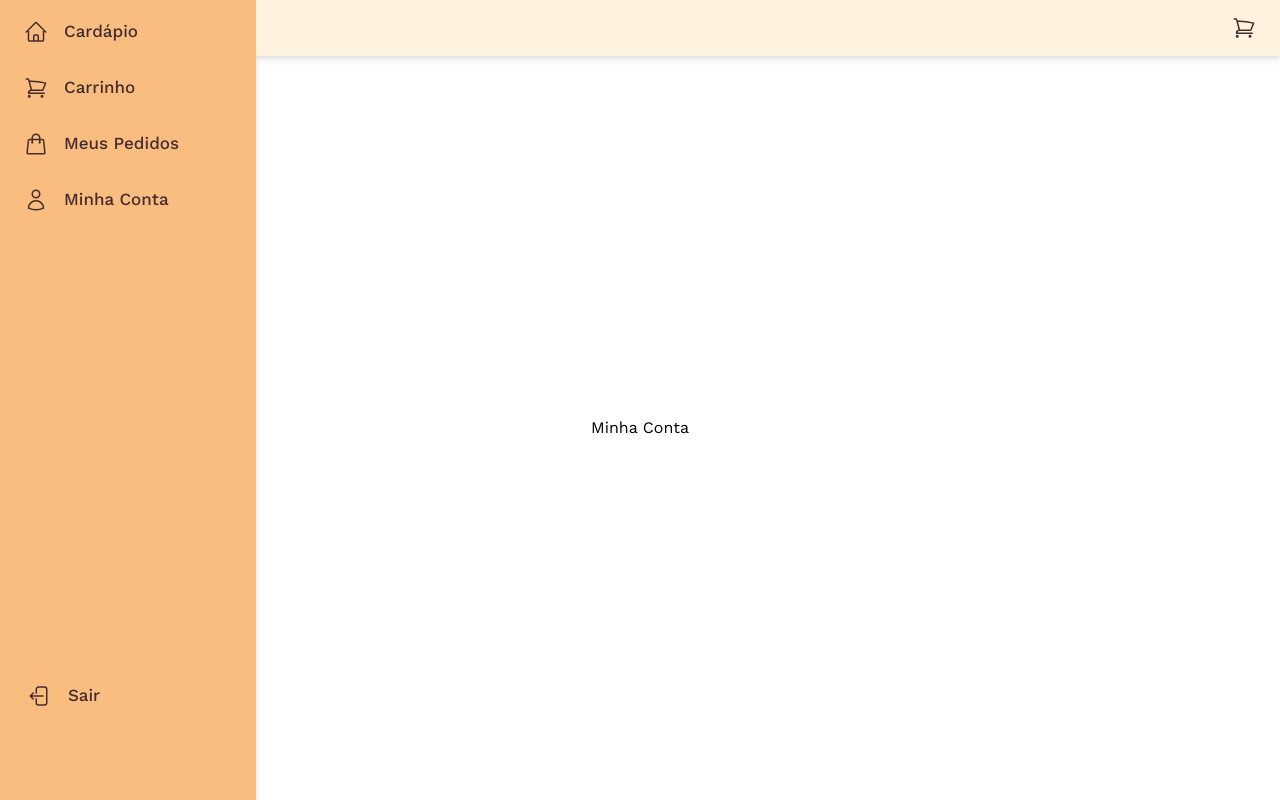
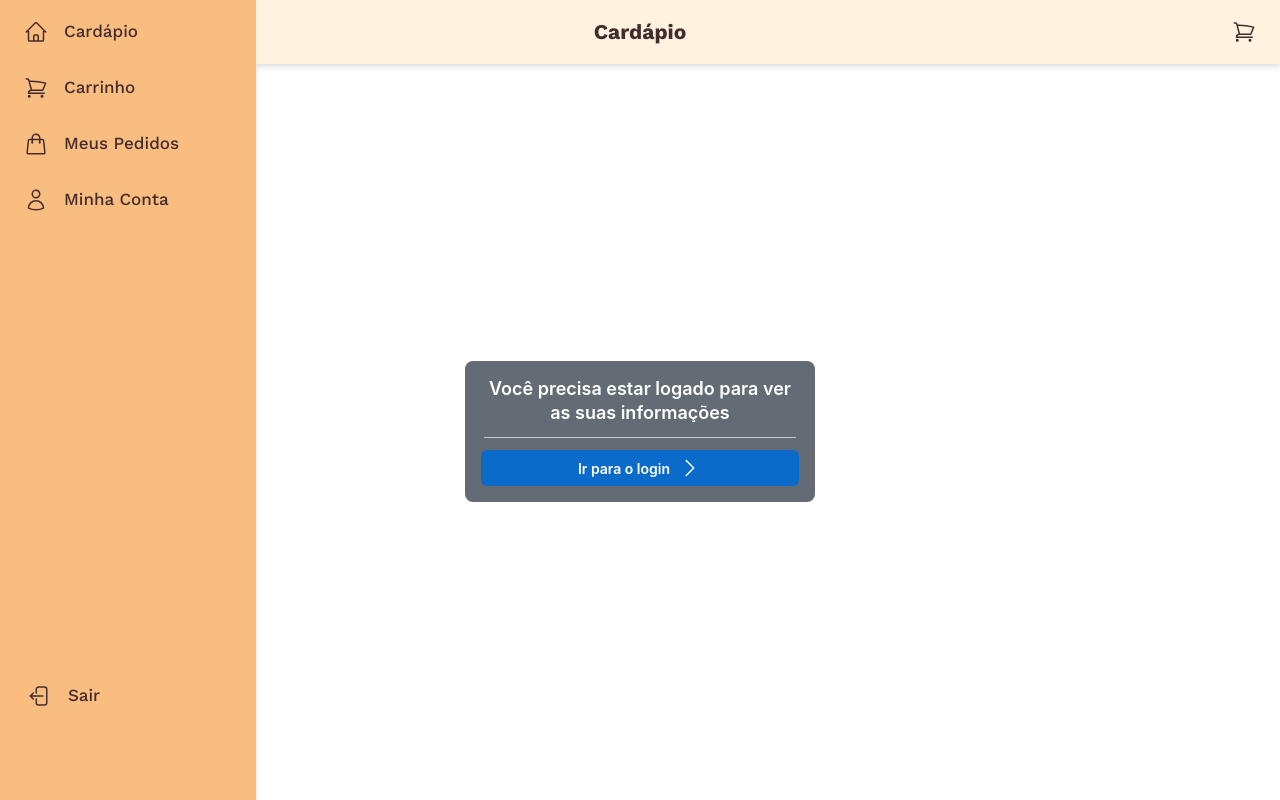
Before and after one commit to LuisHenrique97/case-prospertech, a Next.js app: page /account in a window 1280 px wide. Built offline with nearby package versions, Linux system fonts and the light colour scheme.

Commit message:
feat: [additionals] - Navigation to authentication

```diff
--- a/app/account/page.tsx
+++ b/app/account/page.tsx
@@ -1,8 +1,10 @@
 "use client";
 
 import { UserAuth, logout } from "@/lib/Redux/AuthSlice/auth-slice";
+import { Avatar, Button, Card, Divider, Typography } from "@mui/joy";
 import { useRouter } from "next/navigation";
 import { useDispatch, useSelector } from "react-redux";
+import { ChevronRightIcon } from "@heroicons/react/24/outline";
 
 export default function Account() {
 	const auth = useSelector(UserAuth);
@@ -11,19 +13,66 @@ export default function Account() {
 
 	return (
 		<main className="card">
-			<div>Minha Conta</div>
-			{auth.isAuth && (
-				<div>
-					<p>{auth.user.name}</p>
-					<p>{auth.user.email}</p>
+			{auth.isAuth ? (
+				<Card variant="solid">
+					<div className="flex gap-2 items-center">
+						<Avatar size="lg" />
+						<div>
+							<Typography level="title-lg" sx={{ color: "#fff" }}>
+								{auth.user.name}
+							</Typography>
 
-					<button
-						onClick={() => dispatch(logout()) && router.push("/auth/login")}
-						className="bg-primary"
+							<Typography sx={{ color: "#fff" }}>{auth.user.email}</Typography>
+						</div>
+					</div>
+
+					<Divider
+						inset="context"
+						sx={{
+							backgroundColor: "#c8c8ce",
+							width: "98%",
+							display: "flex",
+							alignSelf: "center",
+						}}
+					/>
+
+					<Button
+						onClick={() => dispatch(logout())}
+						endDecorator={
+							<ChevronRightIcon color="#fff" width={24} height={24} />
+						}
+						color="danger"
 					>
 						Sair
-					</button>
-				</div>
+					</Button>
+				</Card>
+			) : (
+				<Card variant="solid" sx={{ width: "350px" }}>
+					<Typography
+						level="title-lg"
+						sx={{ color: "#fff", textAlign: "center" }}
+					>
+						Você precisa estar logado para ver as suas informações
+					</Typography>
+					<Divider
+						inset="context"
+						sx={{
+							backgroundColor: "#c8c8ce",
+							width: "98%",
+							display: "flex",
+							alignSelf: "center",
+						}}
+					/>
+					<Button
+						onClick={() => router.push("/auth/login")}
+						endDecorator={
+							<ChevronRightIcon color="#fff" width={24} height={24} />
+						}
+						color="primary"
+					>
+						Ir para o login
+					</Button>
+				</Card>
 			)}
 		</main>
 	);
--- a/app/auth/login/page.tsx
+++ b/app/auth/login/page.tsx
@@ -19,19 +19,19 @@ export default function Login() {
 	const router = useRouter();
 
 	const createAccount = useSelector(UserRegister);
-	console.log(createAccount);
 
 	const {
 		register,
+
 		handleSubmit,
 		formState: { errors },
 	} = useForm<Inputs>();
+
 	const onSubmit: SubmitHandler<Inputs> = (data) => {
 		createAccount.filter((item) => {
 			const email = item?.email === data.email;
 			const password = item?.password === data.password;
 			if (email && password) {
-				console.log("Iguais");
 				dispatch(login({ ...data, id: item.id, name: item.name }));
 				router.push("/account");
 			} else {
@@ -43,13 +43,18 @@ export default function Login() {
 	return (
 		<main className="card">
 			<div className="bg-white w-screen h-full  flex flex-col items-center justify-between">
-				<div className="flex self-start p-4">
-					<ArrowLeftIcon
-						width={24}
-						height={24}
-						className="cursor-pointer mr-3 text-tertiary"
-					/>
-					<button>
+				<div className="flex self-start">
+					<button
+						className="flex self-start p-4 w-max"
+						onClick={() => {
+							router.back(), console.log("1");
+						}}
+					>
+						<ArrowLeftIcon
+							width={24}
+							height={24}
+							className="mr-2 text-tertiary"
+						/>
 						<p className="text-tertiary font-medium ">Voltar</p>
 					</button>
 				</div>
@@ -104,17 +109,16 @@ export default function Login() {
 					<div className="flex  justify-center">
 						<button
 							onClick={handleSubmit(onSubmit)}
-							className="bg-primary drop-shadow-md min-w-16 h-9 p-4 w-72 mt-16
-						flex rounded-md justify-center items-center
-						hover:bg-secondary
-						"
+							className="bg-primary drop-shadow-md min-w-16
+							h-9 p-4 w-72 mt-16 flex rounded-md justify-center
+							items-center hover:bg-secondary"
 						>
 							<p className="text-white font-medium ">Avançar</p>
 						</button>
 					</div>
 					<div className="flex gap-2 mt-4">
 						<p className="text-small">Se ainda não possui uma conta </p>
-						<button>
+						<button onClick={() => router.push("/auth/register")}>
 							<p className="text-small text-primary">clique aqui</p>
 						</button>
 					</div>
--- a/app/auth/register/page.tsx
+++ b/app/auth/register/page.tsx
@@ -50,13 +50,16 @@ export default function Register() {
 	return (
 		<main className="card">
 			<div className="bg-white w-screen h-full  flex flex-col items-center justify-between">
-				<div className="flex self-start p-4">
-					<ArrowLeftIcon
-						width={24}
-						height={24}
-						className="cursor-pointer mr-3 text-tertiary"
-					/>
-					<button>
+				<div className="flex self-start">
+					<button
+						className="flex self-start p-4 w-max"
+						onClick={() => router.back()}
+					>
+						<ArrowLeftIcon
+							width={24}
+							height={24}
+							className="mr-2 text-tertiary"
+						/>
 						<p className="text-tertiary font-medium ">Voltar</p>
 					</button>
 				</div>
--- a/components/molecules/header/header.tsx
+++ b/components/molecules/header/header.tsx
@@ -11,15 +11,21 @@ import {
 	openDrawer,
 	pageCurrent,
 } from "@/lib/Redux/Navigation/navigation-slice";
+import clsx from "clsx";
+import { usePathname } from "next/navigation";
 
 export default function Header() {
 	const dispatch = useDispatch();
 	const currentPage = useSelector(namePage);
 
-	//O Header receberar a propriedade hidden quando a pagina de login for acionada
+	const pathname = usePathname();
 
 	return (
-		<div className="bg-offwhite h-max drop-shadow-md ">
+		<div
+			className={clsx("bg-offwhite h-max drop-shadow-md", {
+				hidden: pathname === "/auth/login" || pathname === "/auth/register",
+			})}
+		>
 			<div className="flex flex-row justify-between items-center py-4 px-6">
 				<Bars3Icon
 					width={24}
--- a/lib/Redux/Navigation/navigation-slice.ts
+++ b/lib/Redux/Navigation/navigation-slice.ts
@@ -3,7 +3,7 @@ import { RootState } from "../store";
 
 const initialState = {
 	value: false,
-	currentPage: "",
+	currentPage: "Cardápio",
 };
 
 export const navigationSlice = createSlice({
```
